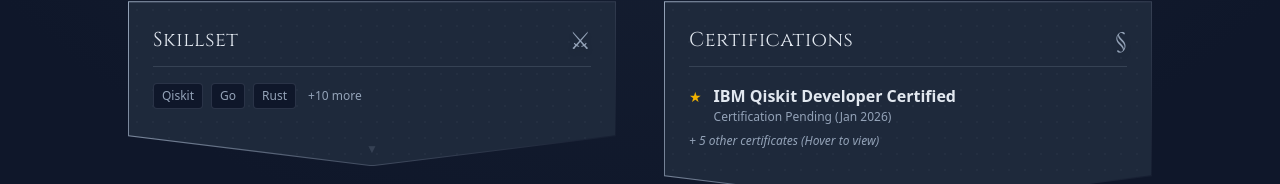
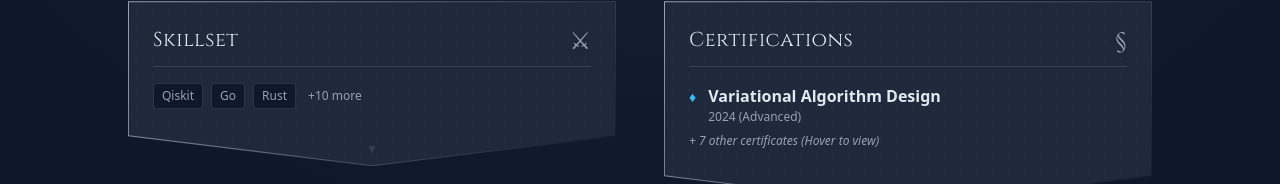
Before and after one commit to KaueMiziara/portfolio, an Angular app: page / in a window 1280 px wide. Shown: the part 651-835 px from the top of the page. Built offline with nearby package versions, Linux system fonts and the light colour scheme; a web font is replaced by a local one.

Commit message:
refactor: add real data to Certifications and remove placeholders

```diff
--- a/src/app/core/data/certifications.data.ts
+++ b/src/app/core/data/certifications.data.ts
@@ -1,53 +1,77 @@
 import { Certification } from '../models/certification.model';
 
 export const CERTIFICATIONS_DATA: Certification[] = [
+  // {
+  //   title: 'IBM Qiskit Developer Certified',
+  //   issuer: 'IBM Quantum',
+  //   date: 'Certification Pending (Jan 2026)',
+  //   type: 'Certification',
+  //   highlight: true,
+  //   icon: '★',
+  //   iconColor: 'text-yellow-500',
+  // },
   {
-    title: 'IBM Qiskit Developer Certified',
-    issuer: 'IBM Quantum',
-    date: 'Certification Pending (Jan 2026)',
-    type: 'Certification',
-    highlight: true,
-    icon: '★',
-    iconColor: 'text-yellow-500',
-  },
-  {
-    title: 'Qiskit Global Summer School 25',
-    issuer: 'IBM Quantum',
-    date: '2025 (Excellence)',
-    type: 'Summer School',
-    highlight: false,
+    title: 'Segunda Escuela Peruana de Computación Cuántica',
+    issuer: 'Quantum Quipu',
+    date: 'Dec 2025',
+    type: 'Certificate',
     icon: '♦',
     iconColor: 'text-rune-blue',
   },
   {
-    title: 'Qiskit Global Summer School 24',
+    title: 'Practical Introduction to Quantum-Safe Cryptography',
     issuer: 'IBM Quantum',
-    date: '2024 (Participation)',
-    type: 'Summer School',
-    icon: '♦',
-    iconColor: 'text-rune-blue',
-  },
-  {
-    title: 'Quantum Machine Learning',
-    issuer: 'IBM Learning Badge',
-    date: 'Advanced',
+    date: '2025 (Foundational)',
     type: 'Badge',
     icon: '►',
     iconColor: 'text-chainmail',
   },
   {
-    title: 'Qiskit Foundations',
-    issuer: 'IBM Learning Badge',
-    date: 'Intermediate',
+    title: 'Quantum Business Foundations',
+    issuer: 'IBM Quantum',
+    date: '2025 (Foundational)',
     type: 'Badge',
     icon: '►',
     iconColor: 'text-chainmail',
   },
   {
-    title: 'Backend Engineering',
-    issuer: 'Alura / Oracle ONE',
-    date: 'Completed',
-    type: 'Certification',
+    title: 'Qiskit Global Summer School 2025 - Quantum Excellence',
+    issuer: 'IBM Quantum',
+    date: '2025 (Advanced)',
+    type: 'Badge',
+    icon: '♦',
+    iconColor: 'text-rune-blue',
+  },
+  {
+    title: 'Qiskit Global Summer School 2024 - Quantum Excellence',
+    issuer: 'IBM Quantum',
+    date: '2024 (Advanced)',
+    type: 'Badge',
+    icon: '♦',
+    iconColor: 'text-rune-blue',
+  },
+  {
+    title: 'Variational Algorithm Design',
+    issuer: 'IBM Quantum',
+    date: '2024 (Advanced)',
+    type: 'Badge',
+    highlight: true,
+    icon: '♦',
+    iconColor: 'text-rune-blue',
+  },
+  {
+    title: 'IBM Quantum Challenge 2024 Achievement',
+    issuer: 'IBM Quantum',
+    date: '2024 (Advanced)',
+    type: 'Badge',
+    icon: '♦',
+    iconColor: 'text-rune-blue',
+  },
+  {
+    title: 'Basics of Quantum Information',
+    issuer: 'IBM Quantum',
+    date: '2024 (Foundational)',
+    type: 'Badge',
     icon: '►',
     iconColor: 'text-chainmail',
   },
--- a/src/app/core/models/certification.model.ts
+++ b/src/app/core/models/certification.model.ts
@@ -2,7 +2,7 @@
   title: string;
   issuer: string;
   date: string;
-  type: 'Certification' | 'Badge' | 'Degree' | 'Summer School';
+  type: 'Certification' | 'Badge' | 'Degree' | 'Certificate';
 
   highlight?: boolean;
   icon?: string;
```
